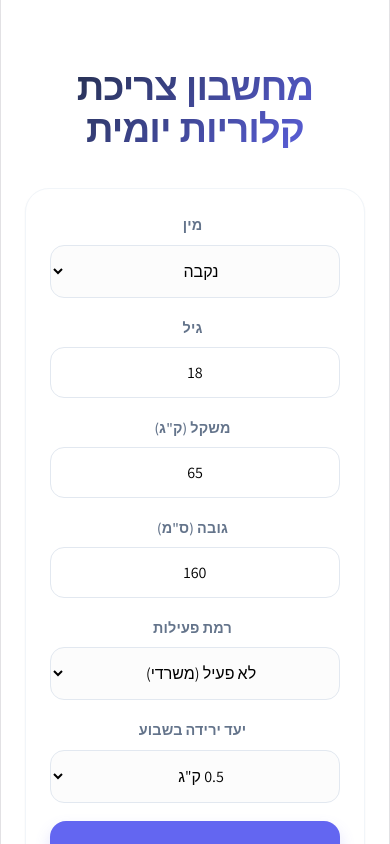
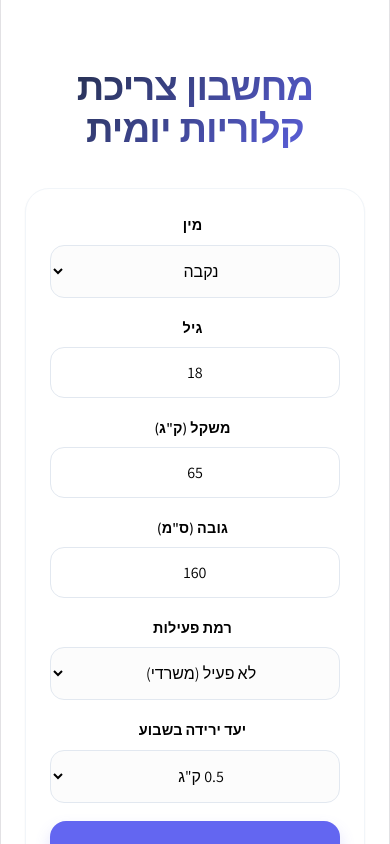
Before and after one commit to shohambrr-creator/nutrition, a React (Vite) app: page / in a window 390 px wide. Shown: the top 844 px of the page. Built offline with nearby package versions, Linux system fonts and the light colour scheme.

Commit message:
fix text color for mobile

```diff
--- a/src/App.css
+++ b/src/App.css
@@ -180,6 +180,16 @@ body {
 
   margin-bottom: 18px;
   color:black;
+  -webkit-appearance: none;
+  appearance: none;
+
+  /* מכריח צבעים */
+  color: #000000 !important;
+  -webkit-text-fill-color: #000000 !important;
+  background-color: #ffffff !important;
+
+  /* מוודא שהטקסט לא שקוף */
+  opacity: 1 !important;
 }
 
 
@@ -190,14 +200,23 @@ body {
 
   font-weight: 600;
 
-  color: var(--text-sub);
+  color: black;
 
   margin-bottom: 8px;
 
   font-size: 0.9rem;
 
   padding-right: 5px;
+-webkit-appearance: none;
+  appearance: none;
 
+  /* מכריח צבעים */
+  color: #000000 !important;
+  -webkit-text-fill-color: #000000 !important;
+  background-color: #ffffff !important;
+
+  /* מוודא שהטקסט לא שקוף */
+  opacity: 1 !important;
 }
 
 
@@ -225,6 +244,7 @@ body {
   text-align: center; /* מירכוז הטקסט וה-placeholder */
 
   transition: border-color 0.2s, box-shadow 0.2s;
+  color:black;
 
 }
 
```
